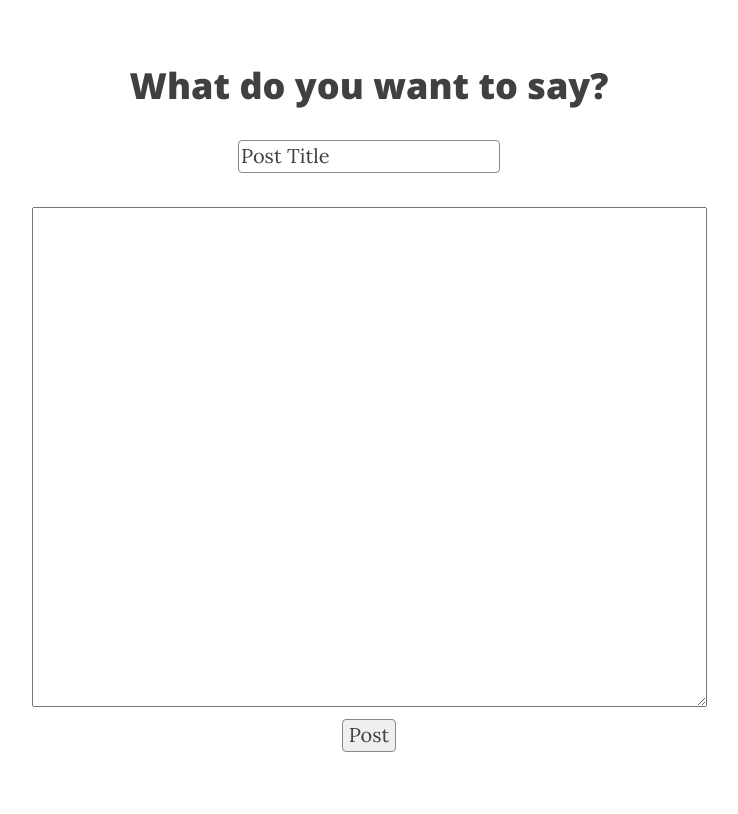
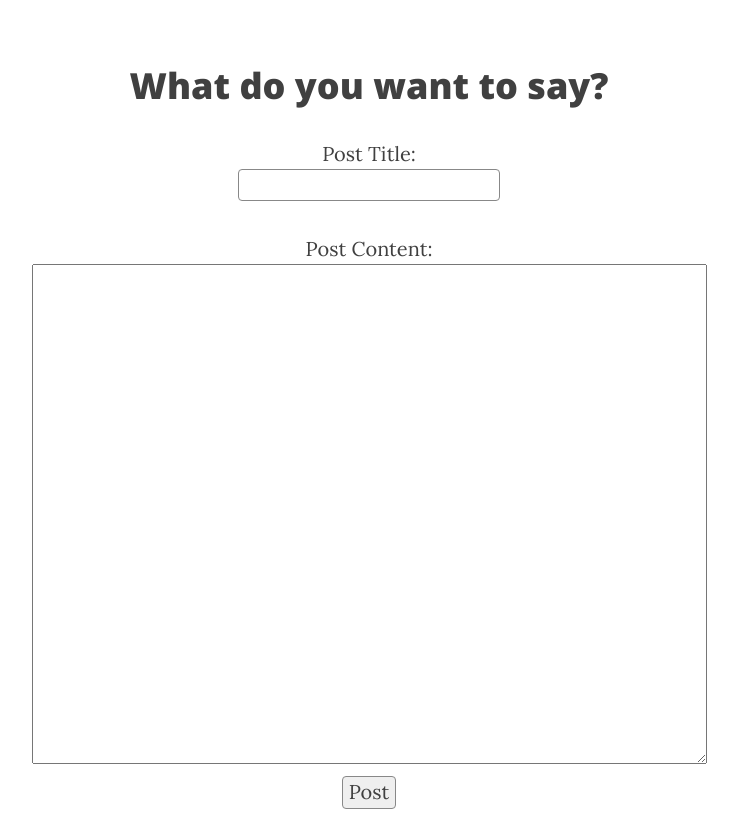
Before and after one commit to jso123450/bloginator, a Flask app: template templates/createpost.html in a window 1280 px wide. Shown: the part 540-1354 px from the top of the page, without its empty margins (271-1009 px from the left). Before the commit the page ends 1292 px from the top, so only its background shows below. Run offline with Flask 2, Linux system fonts and the light colour scheme; the template is opened without the code that fills it: most values are stand-ins (such as "Sample title", 1, 10 or a date in 2020); some libraries are stand-ins or nearby versions.

```diff
--- a/templates/createpost.html
+++ b/templates/createpost.html
@@ -95,9 +95,13 @@
 	<div class="col-lg-8 col-lg-offset-2 text-center">
 	  <h1>What do you want to say?</h1>
 	  <hr class="small">
-	  <input type="text" name="title" value="Post Title" form="postform">
+	  Post Title:
+	  <br>
+	  <input type="text" name="title" form="postform">
 	  <hr class="small">
-	  <textarea name="post" value="Post Content" form="postform" style="width:90%; height:500px;">
+	  Post Content:
+	  <br>
+	  <textarea name="post" form="postform" style="width:90%; height:500px;">
 	  </textarea>
 	  <form method="POST" action="myposts" id="postform" style="padding:5px;">
 	    <input type="submit" name="submit" value="Post">
--- a/templates/myposts.html
+++ b/templates/myposts.html
@@ -107,6 +107,10 @@
 							{{i[1]}}
 						</p>
 					</div>
+					<a href="/login" class="btn btn-default">
+						Edit Post
+					</a>
+					<hr class="small" style="display:hidden;">
                 </div>
 				{% endfor %}
 				{% endif %}
```
Also changed, not shown: templates/blog.html (+4 -3 lines). Lines whose indentation alone changed are shown as unchanged.
